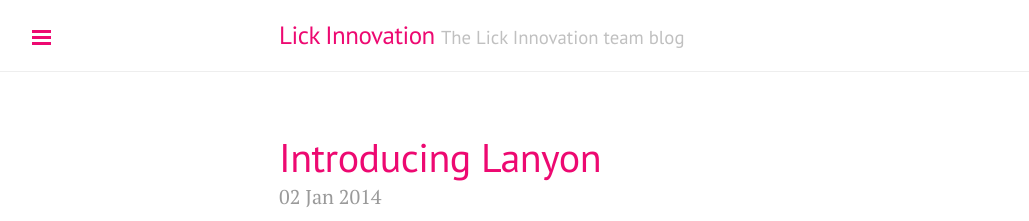
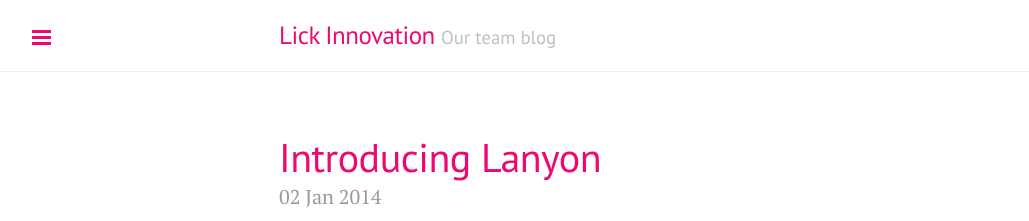
Before and after one commit to gignar/gignar, a Jekyll site: the page built from index.html, in a window 1280 px wide. Shown: the top 221 px of the page, without its empty margins (1-1030 px from the left). Built offline with Jekyll 4.4.1, drawn with Linux system fonts in a browser that asks for light colours; the list of posts is cut into pages by our own code.

Commit message:
Changed tagline

```diff
--- a/_config.yml
+++ b/_config.yml
@@ -4,7 +4,7 @@
 
 # Setup
 title:            Lick Innovation
-tagline:          The Lick Innovation team blog
+tagline:          Our team blog
 url:              http://lickinnovation.com
 paginate:         1
 baseurl:          /
```
